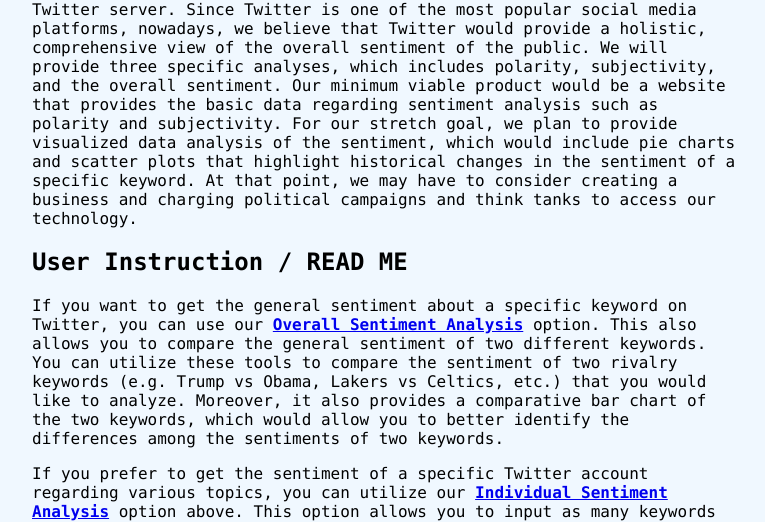
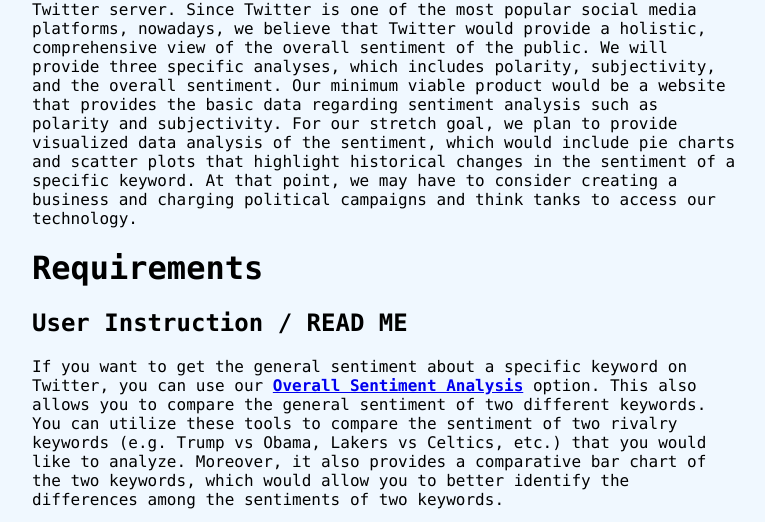
Before and after one commit to azahiri/Project-Arteen-Jenny, a Flask app: page /requirements in a window 1280 px wide. Shown: the part 418-940 px from the top of the page, without its empty margins (104-869 px from the left). Run offline with Flask 2, Linux system fonts and the light colour scheme.

Commit message:
formatting updates

```diff
--- a/templates/aboutus.html
+++ b/templates/aboutus.html
@@ -21,6 +21,8 @@
   <body>
       {% extends "template.html" %}
       {% block content %}
+
+      <h1 style="font-family:  monaco, Consolas, 'Lucida Console', monospace;">About Us</h1>
 
       <h2 style="margin-bottom: 0px;"> Administrators </h2>
       <table style="width:80%; margin-top: 10px;">
--- a/templates/requirements.html
+++ b/templates/requirements.html
@@ -44,7 +44,8 @@
 
   </p>
 
-<h2 style="font-family:  monaco, Consolas, 'Lucida Console', monospace;"> User Instruction / READ ME </h2>
+  <h1 style="font-family:  monaco, Consolas, 'Lucida Console', monospace;">Requirements</h1>
+  <h2 style="font-family:  monaco, Consolas, 'Lucida Console', monospace;"> User Instruction / READ ME </h2>
 
 <p style="width: 70%;"> If you want to get the general sentiment about a specific keyword on Twitter,
   you can use our <b><a href="{{ url_for('overall_sentiment_analysis') }}">Overall Sentiment Analysis</a></b> option. This also allows you to
```
